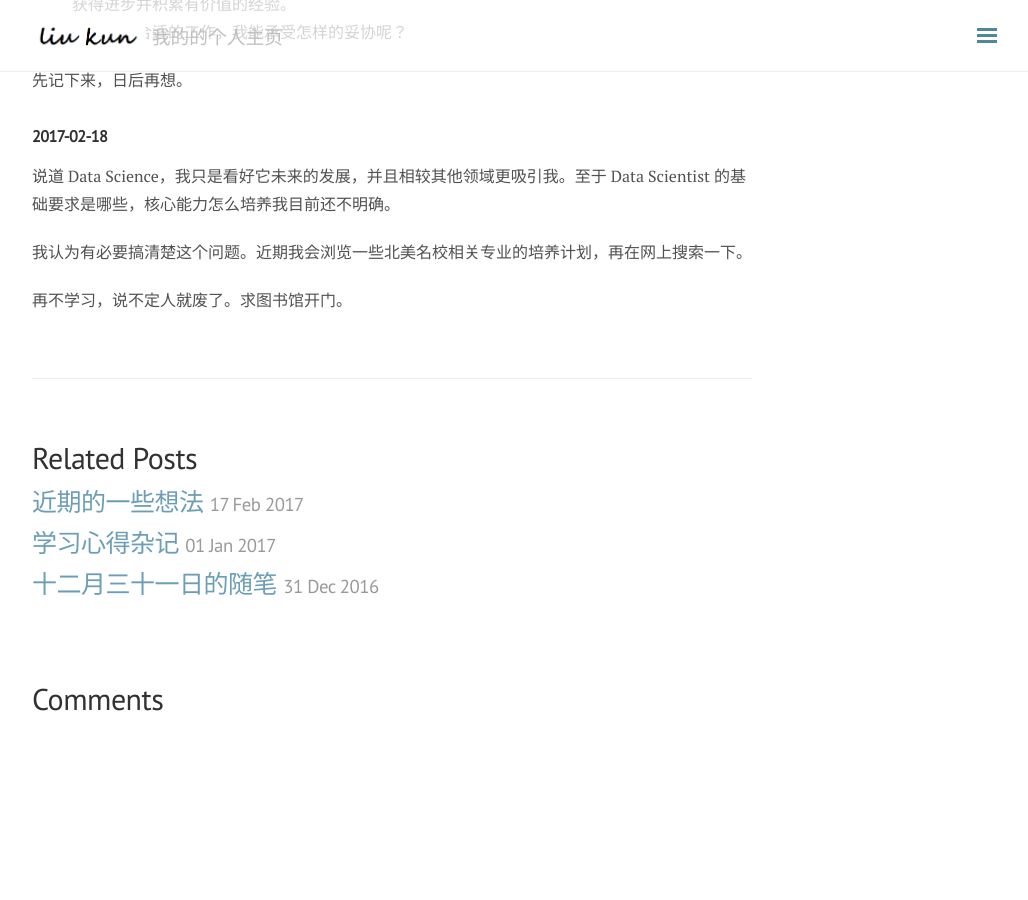
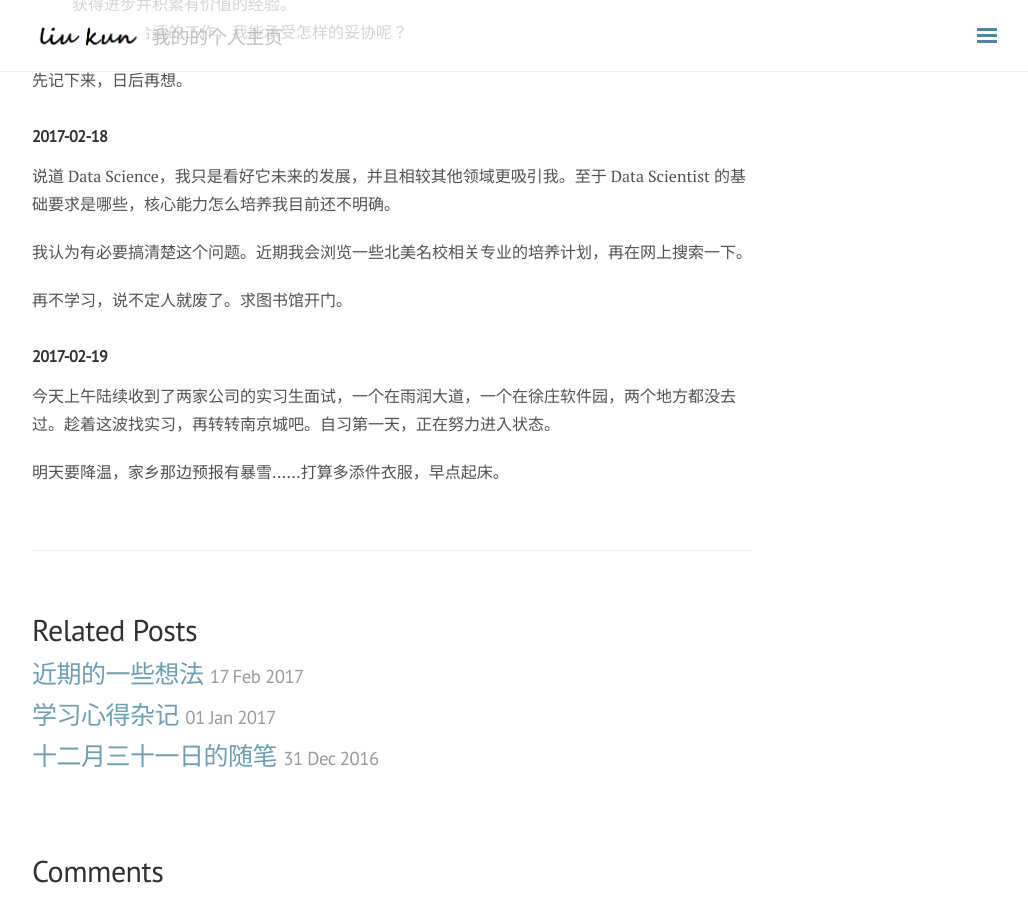
Before and after one commit to build2last/build2last.github.io, a Jekyll site: the page built from _posts/2017-02-01-2017年02月日志.md, in a window 1280 px wide and 900 px high, scrolled down 3226 px. Shown: the whole window, without its empty margins (248-1276 px from the left). Built offline with Jekyll 4.4.1, drawn with Linux system fonts in a browser that asks for light colours; nearby versions of some CDN libraries; comment, search, counter and statistics services are not loaded; before the commit the page ends 3954 px from its top, so only the background shows below that.

Commit message:
2017-02-20post

```diff
--- a/_posts/2017-02-01-2017年02月日志.md
+++ b/_posts/2017-02-01-2017年02月日志.md
@@ -110,3 +110,8 @@ tags: 日记
 我认为有必要搞清楚这个问题。近期我会浏览一些北美名校相关专业的培养计划，再在网上搜索一下。
 
 再不学习，说不定人就废了。求图书馆开门。
+
+#### 2017-02-19
+今天上午陆续收到了两家公司的实习生面试，一个在雨润大道，一个在徐庄软件园，两个地方都没去过。趁着这波找实习，再转转南京城吧。自习第一天，正在努力进入状态。
+
+明天要降温，家乡那边预报有暴雪......打算多添件衣服，早点起床。
```
